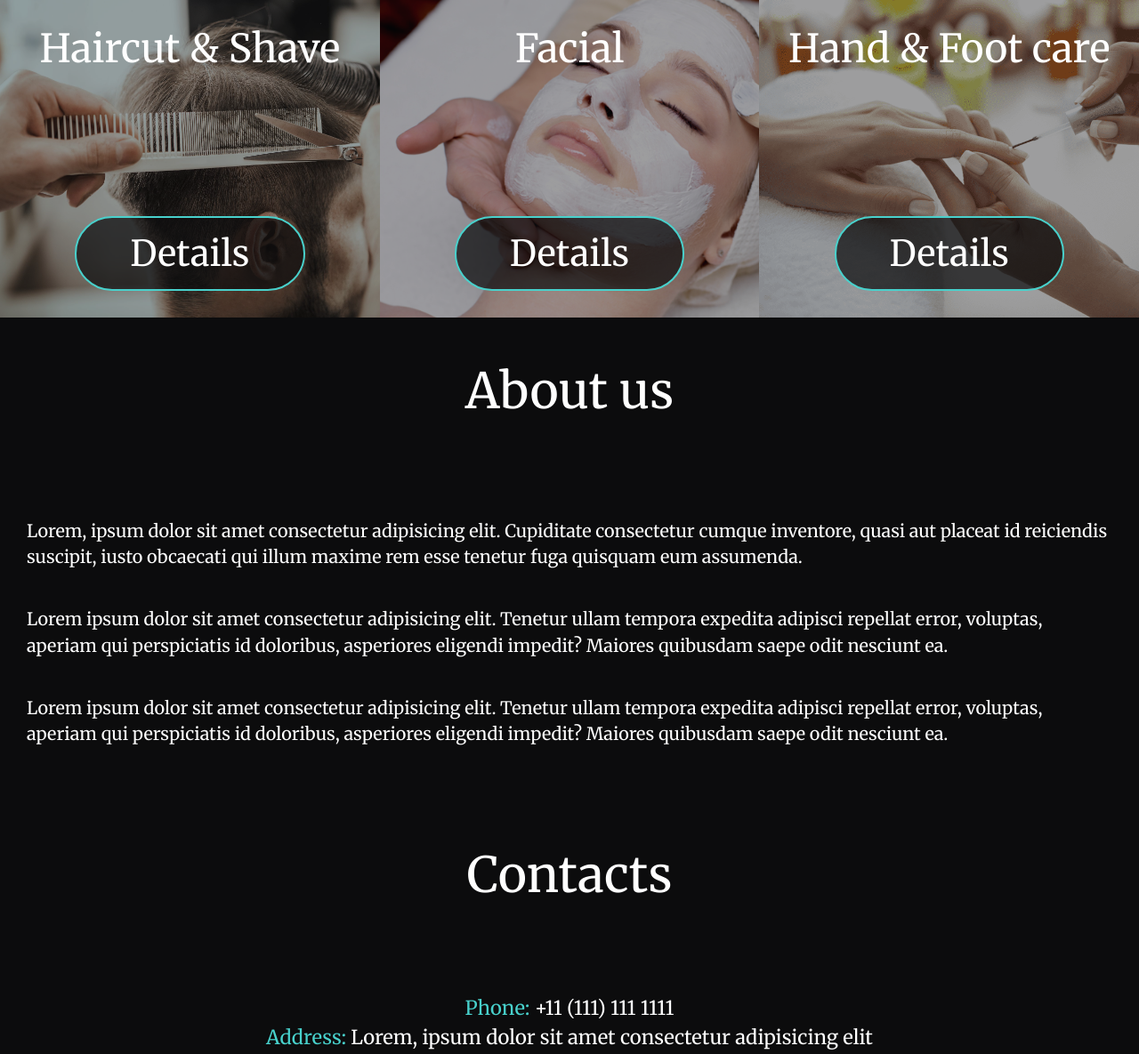
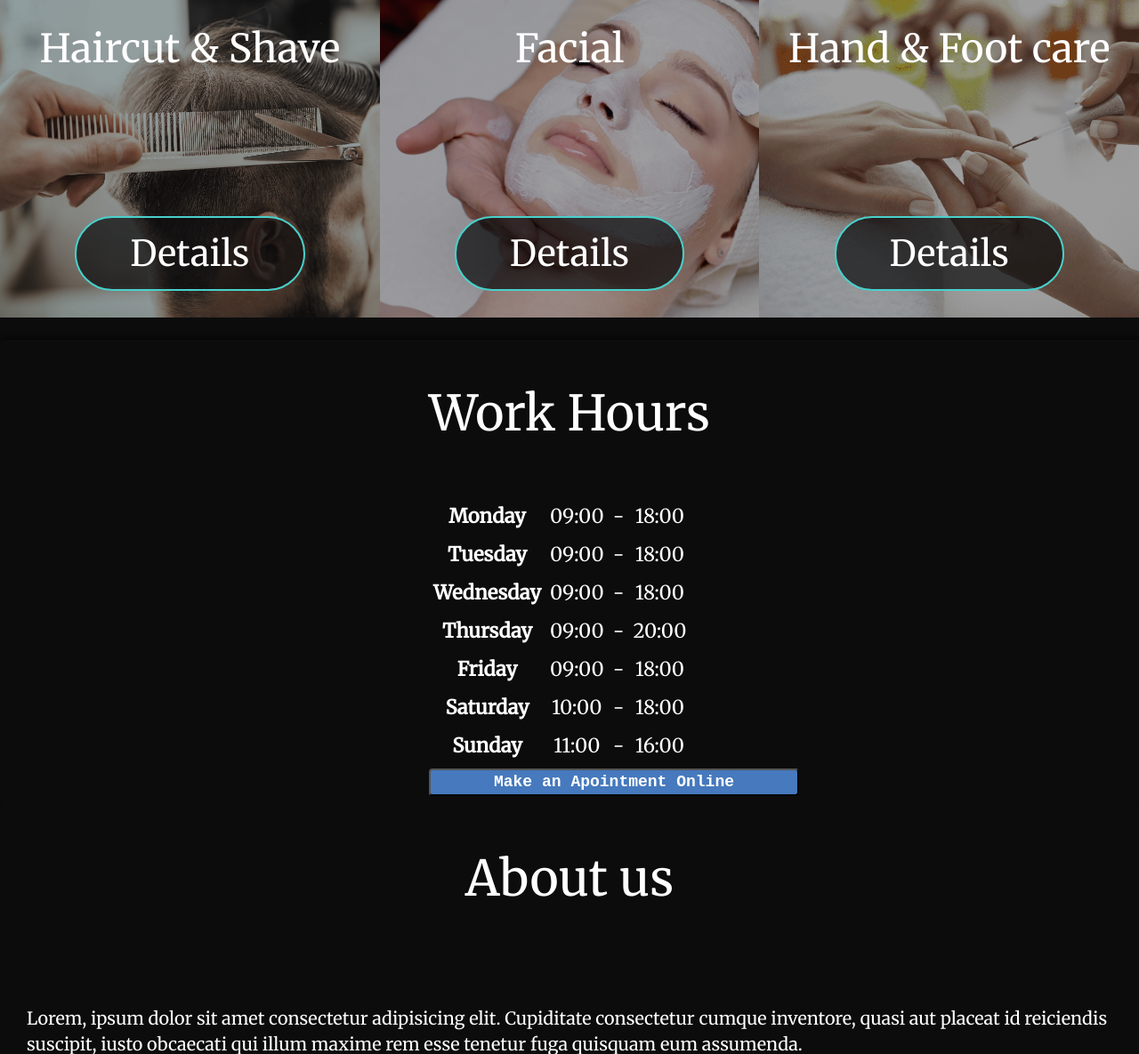
Before and after one commit to yura-solokha/barber-shop-website, a Django app: page / in a window 1280 px wide. Shown: the part 978-2163 px from the top of the page at 89% size. Run offline with Django 4.2, Linux system fonts and the light colour scheme; some libraries are stand-ins or nearby versions.

Commit message:
Added Hours section

```diff
--- a/web_site/main/static/main/css/main.css
+++ b/web_site/main/static/main/css/main.css
@@ -297,6 +297,77 @@ a:hover{
 
 /* End About Section */
 
+/* Hours Secion */
+.hours {
+    display: flex;
+    justify-content: center;
+    text-align: center;
+
+    margin: 0 auto;
+    margin-top: 25px;
+    text-align: center;
+    font-family:Lucida Console;
+    border-radius:4px;
+    /* margin-left :60px; */
+    box-shadow: 0 0 10px black;
+    padding:0 10px 0 10px;
+    overflow: hidden;
+    /* display: inline-block; */
+}
+.openinghourscontent {
+    float:left;
+}
+
+
+.openinghourscontent h2 {
+    display:block;
+    text-align:center;
+    margin-top:.33em;
+}
+.openinghourscontent button {
+    color:white;
+    font-family:Courier New;
+    font-size:large;
+    font-weight:bolder;
+    background-color:#4679BD;
+    border-radius:4px;
+    width:100%;
+    margin-bottom:10px;
+    margin-left: 50px;
+}
+
+.opening-hours-table{
+    margin-left:50px;
+}
+.opening-hours-table tr td:first-child {
+    font-weight:bold;
+}
+#open-status {
+    display:block;
+    margin-top:-1em;
+    text-align:center;
+    border:dotted lightgrey 3px;
+}
+.openorclosed:after {
+    content:" open during these hours:";
+}
+.open {
+    color:green;
+}
+.open:after {
+    content:" Open";
+    color: #6C0;
+}
+.closed:after {
+    content:" Closed";
+    color: red;
+}
+.opening-hours-table tr td {
+    padding:5px;
+}
+
+/* End Hours Secion */
+
 /* Contacts Section */
 #contacts .contacts_info{
     text-align:center;
--- a/web_site/main/templates/main/index.html
+++ b/web_site/main/templates/main/index.html
@@ -36,6 +36,72 @@
     </section>
     <!-- End Service Section -->
 
+  <!-- Hours Section -->
+  <section class="hours">
+
+    <div class="openinghourscontent section">
+        <h1 class="section-title">Work Hours</h1>
+        <table class="opening-hours-table">
+            <tr id="Monday" itemprop="openingHours" title="Open Monday at 9am to 6pm">
+                <td>Monday</td>
+                <td class="opens">09:00</td>
+                <td>-</td>
+                <td class="closes">18:00</td>
+            </tr>
+            <tr id="Tuesday" itemprop="openingHours" title="Open Tuesday at 9am to 6pm">
+                <td>Tuesday</td>
+                <td class="opens">09:00</td>
+                <td>-</td>
+                <td class="closes">18:00</td>
+            </tr>
+            <tr id="Wednesday" itemprop="openingHours" title="Open Wednesday at 9am to 6pm">
+                <td>Wednesday</td>
+                <td class="opens">09:00</td>
+                <td>-</td>
+                <td class="closes">18:00</td>
+            </tr>
+            <tr id="Thursday" itemprop="openingHours" title="Open Thursday at 9am to 8pm">
+                <td>Thursday</td>
+                <td class="opens">09:00</td>
+                <td>-</td>
+                <td class="closes">20:00</td>
+            </tr>
+            <tr id="Friday" itemprop="openingHours" title="Open Friday at 9am to 6pm">
+                <td>Friday</td>
+                <td class="opens">09:00</td>
+                <td>-</td>
+                <td class="closes">18:00</td>
+            </tr>
+            <tr id="Saturday" itemprop="openingHours" title="Open Saturday at 10am to 6pm">
+                <td>Saturday</td>
+                <td class="opens">10:00</td>
+                <td>-</td>
+                <td class="closes">18:00</td>
+            </tr>
+            <tr id="Sunday" itemprop="openingHours" title="Open Sunday at 11am to 4pm">
+                <td>Sunday</td>
+                <td class="opens">11:00</td>
+                <td>-</td>
+                <td class="closes">16:00</td>
+            </tr>
+        </table>
+        <button style="cursor: pointer;" title="Make an Apointment Online" data-appointlet="u387">Make an Apointment Online</button>
+        <script>
+            (function(e, t, n, r) {
+                if (e) return;
+                t._appt = true;
+                var i = n.createElement(r),
+                    s = n.getElementsByTagName(r)[0];
+                i.async = true;
+                i.src = '//dje0x8zlxc38k.cloudfront.net/loaders/s-min.js';
+                s.parentNode.insertBefore(i, s)
+            })(window._appt, window, document, "script")
+        </script>
+    </div>
+</section>
+<!-- End Hours Section -->
+
+
     <!-- About Section -->
     <section id="about">
         <h1 class="section-title">About us</h1>
```
